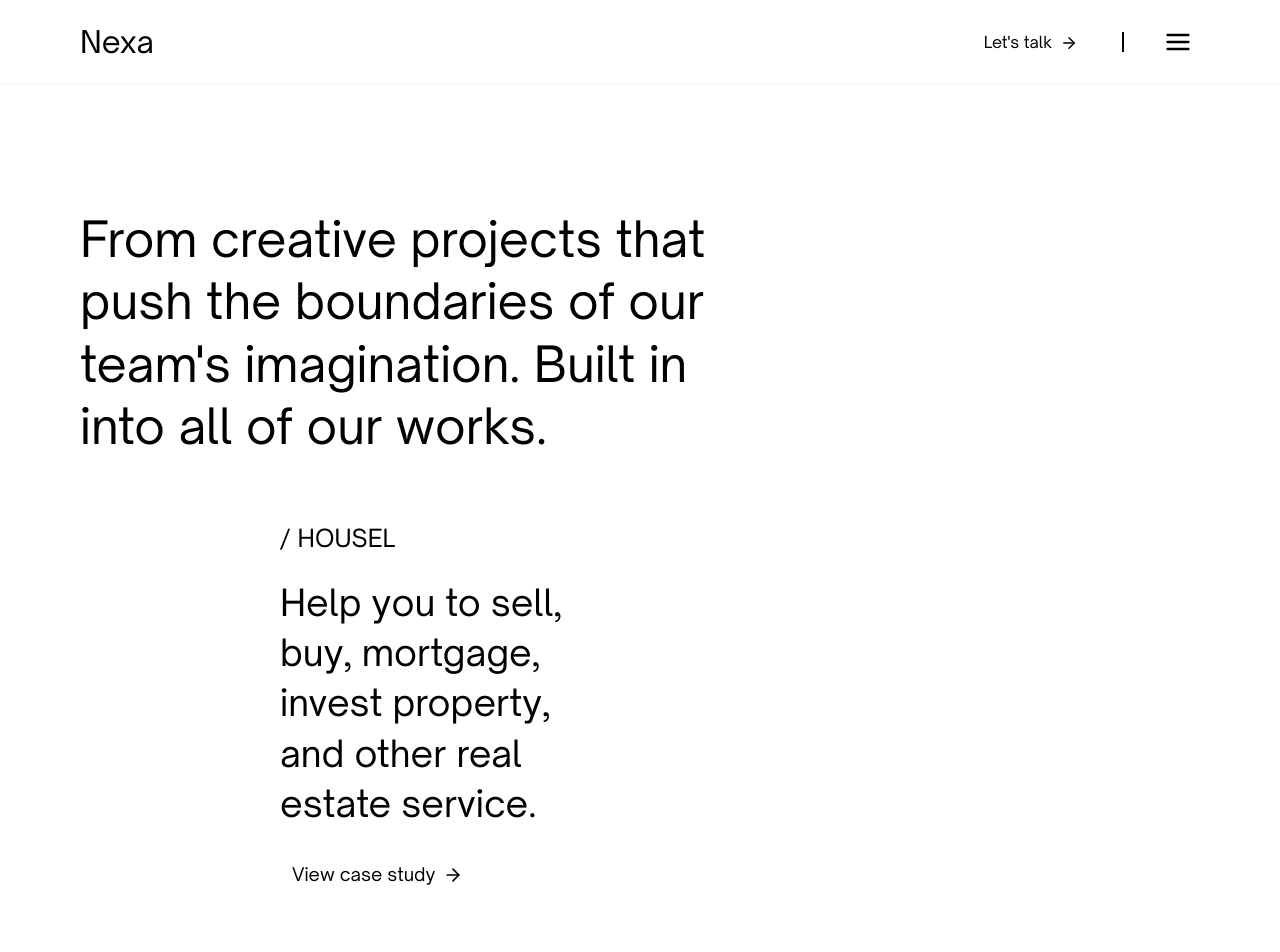
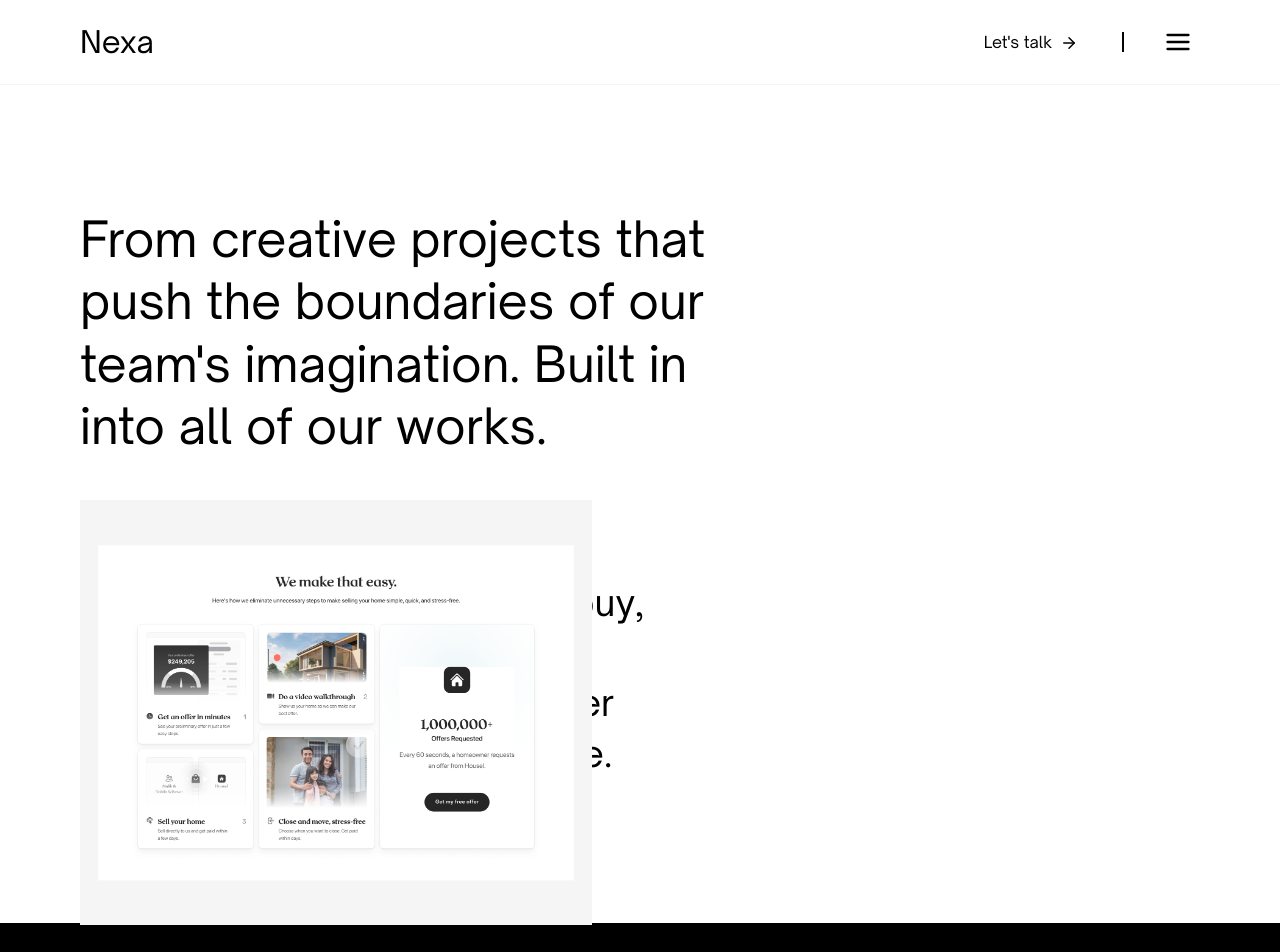
Before and after one commit to JihadZaidan/nexa-complete-verse, a Next.js app: page /works in a window 1280 px wide. Shown: the top 952 px of the page. Built offline with nearby package versions, Linux system fonts and the light colour scheme.

Commit message:
Update upperSection.tsx

```diff
--- a/src/components/works/upperSection.tsx
+++ b/src/components/works/upperSection.tsx
@@ -51,12 +51,12 @@ export default function UpperWorks() {
             {/* Right image */}
             <div
               ref={imageRef}
-              className="lg:w-[40%] lg:mr-[120px] lg:mt-[50px] w-full overflow-hidden"
+              className="lg:w-[40%] lg:mr-[120px] lg:absolute top-[500px] w-full overflow-hidden"
             >
               <Image
                 src={work1}
                 alt="worker first photos"
-                className="w-full h-auto object-cover absolute top-[100px]"
+                className="w-full h-auto object-cover"
                 priority
               />
             </div>
```
